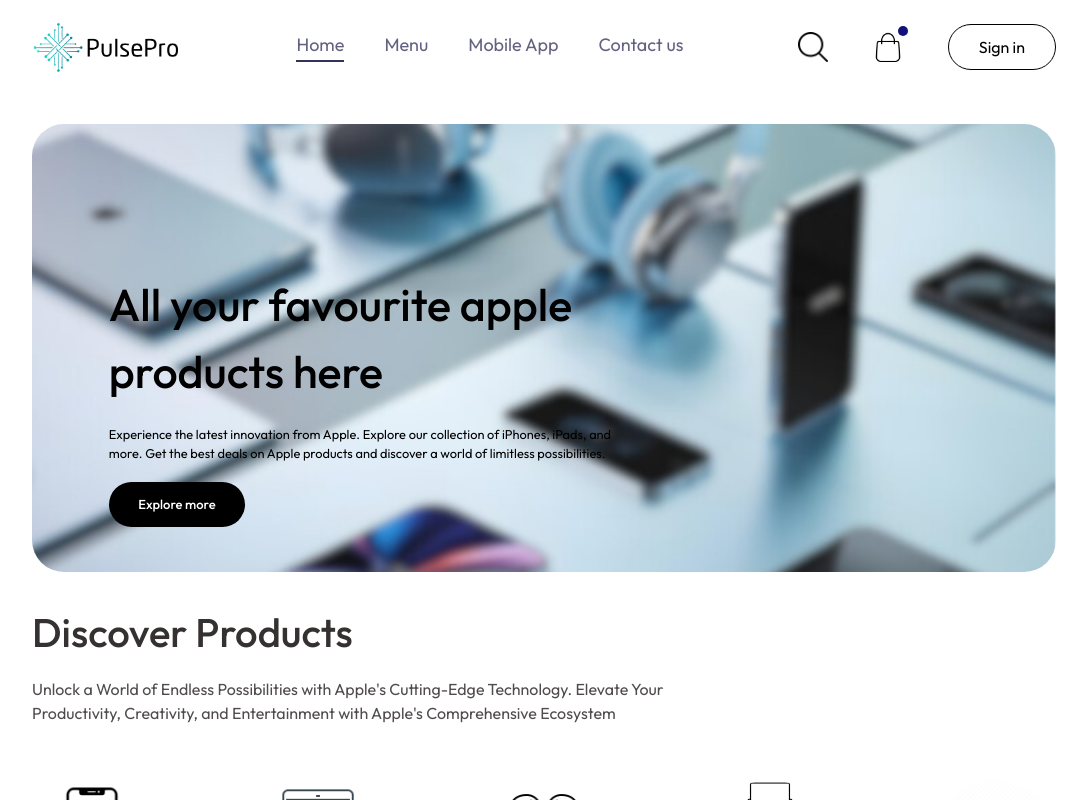
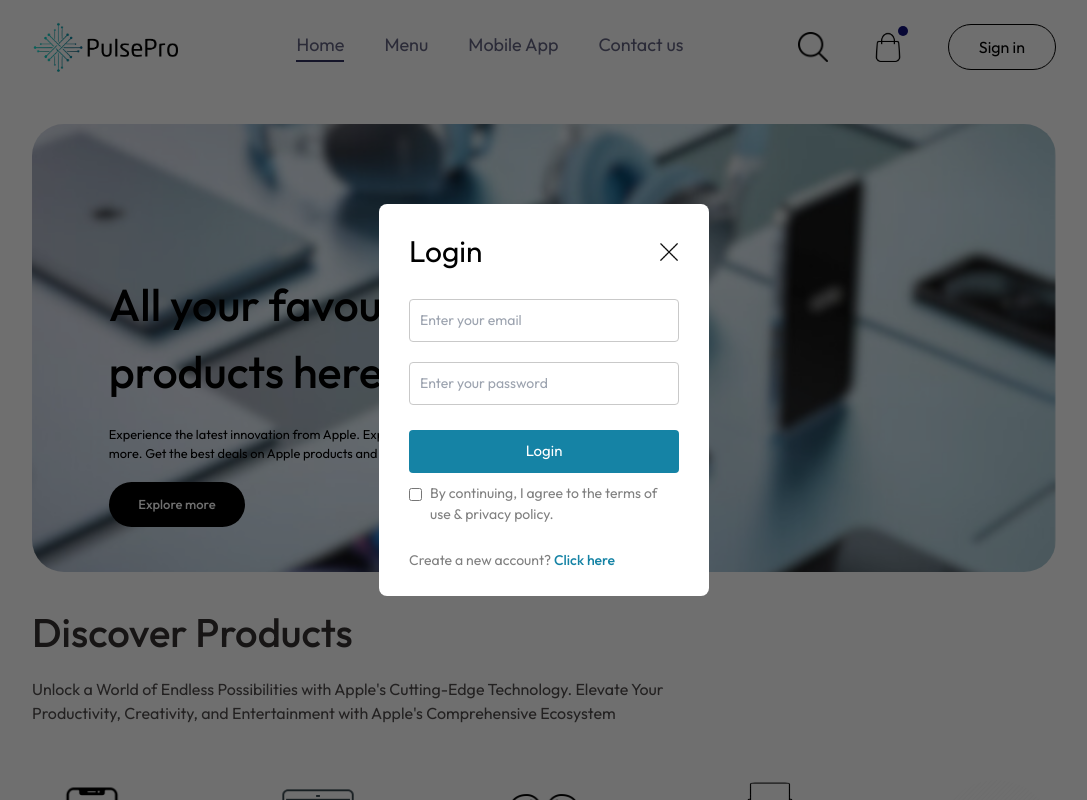
Before and after one commit to Hibajk/ecom_website, a React (Vite) app: page / in a window 1280 px wide. Both pictures are taken after a click on the button "Sign in". Shown: the top 800 px of the page, without its empty margins (96-1183 px from the left). Built offline with nearby package versions, Linux system fonts and the light colour scheme.

Commit message:
sign in and sign up comp created

```diff
--- a/src/App.jsx
+++ b/src/App.jsx
@@ -1,16 +1,21 @@
-import React from 'react'
+import React, { useState } from 'react'
 import Navbar from './components/Navbar/Navbar'
 import { Route, Routes } from 'react-router-dom'
 import Home from './pages/Home/Home'
 import Cart from './pages/Cart/Cart'
 import PlaceOrder from './pages/PlaceOrder/PlaceOrder'
 import Footer from './components/Footer/Footer'
+import Login from './components/Login/Login'
 
 const App = () => {
+
+  const [showLogin,setShowLogin] = useState(false)
+
   return (
     <>
+    {showLogin?<Login setShowLogin={setShowLogin}/>:<></>}
       <div className='app'>
-        <Navbar />
+        <Navbar setShowLogin={setShowLogin}/>
         <Routes>
           < Route path='/' element={<Home/>} />
           <Route path='/cart' element={<Cart/>} />
--- a/src/assets/assets.js
+++ b/src/assets/assets.js
@@ -33,6 +33,7 @@
 import footerlogo from './footerlogo.png'
 import appstore from './apple.png'
 import playstore from './google.png'
+import cross_icon from './cross_icon.png'
 
 export const assets = {
     airpods,
@@ -69,7 +70,8 @@
     instagram,
     footerlogo,
     appstore,
-    playstore
+    playstore,
+    cross_icon
 }
 
 export const products_list = [
--- /dev/null
+++ b/src/components/Login/Login.css
@@ -0,0 +1,75 @@
+.login-popup{
+    position: absolute;
+    z-index: 1;
+    width: 100%;
+    height: 100%;
+    background-color: #00000090;
+    display: grid;
+}
+
+.login-popup-container{
+    place-self: center;
+    width: max(23vw,330px);
+    color: grey;
+    background-color: white;
+    display: flex;
+    flex-direction: column;
+    gap: 25px;
+    padding: 25px 30px;
+    border-radius: 8px;
+    font-size: 14px;
+    animation: fadeIn 0.5s;
+}
+
+.login-popup-title{
+    display: flex;
+    justify-content: space-between;
+    align-items: center;
+    color: black;
+    font-size: 30px;
+}
+
+.login-popup-title img{
+    width: 20px;
+    cursor: pointer;
+}
+
+.login-popup-inputs{
+    display: flex;
+    flex-direction: column;
+    gap: 20px;
+}
+
+.login-popup-inputs input{
+    outline: none;
+    border: 1px solid #c9c9c9;
+    padding: 10px;
+    border-radius: 4px;
+}
+
+.login-popup-container button{
+    border: none;
+    padding: 10px;
+    border-radius: 4px;
+    color: white;
+    background-color: rgb(21, 131, 165);
+    font-size: 15px;
+    cursor: pointer;
+}
+
+.login-popup-condition{
+    display: flex;
+    align-items: start;
+    gap: 8px;
+    margin-top: -15px;
+}
+
+.login-popup-condition input{
+    margin-top: 5px;
+}
+
+.login-popup p span{
+    color: rgb(21, 131, 165);
+    font-weight: 500;
+    cursor: pointer;
+}
--- /dev/null
+++ b/src/components/Login/Login.jsx
@@ -0,0 +1,35 @@
+import React, { useState } from 'react'
+import './Login.css'
+import { assets } from '../../assets/assets'
+
+const Login = ({setShowLogin}) => {
+
+    const [currState,setCurrState] = useState("Login")
+
+  return (
+    <div className="login-popup">
+        <form className='login-popup-container'>
+            <div className="login-popup-title">
+                <h2>{currState}</h2>
+                <img onClick={()=>setShowLogin(false)} src={assets.cross_icon} alt="" />
+            </div>
+            <div className="login-popup-inputs">
+                {currState==="Login"?<></>:<input type="text" placeholder='Enter your name' required />}
+                <input type="email" placeholder='Enter your email' required />
+                <input type="password" placeholder='Enter your password' required/>
+            </div>
+            <button>{currState==="Sign Up"?"Create an account":"Login"}</button>
+            <div className="login-popup-condition">
+                <input type="checkbox" required />
+                <p>By continuing, I agree to the terms of use & privacy policy.</p>
+            </div>
+            {currState==="Login"
+            ?<p>Create a new account? <span onClick={()=>setCurrState("Sign Up")}>Click here</span></p>
+            :<p>Already have an account? <span onClick={()=>setCurrState("Login")}>Login here</span></p>
+            }
+        </form>
+    </div>
+  )
+}
+
+export default Login
--- a/src/components/Navbar/Navbar.jsx
+++ b/src/components/Navbar/Navbar.jsx
@@ -5,7 +5,7 @@
 
 
 
-const Navbar = () => {
+const Navbar = ({setShowLogin}) => {
 
   const [menu,setMenu] = useState("Home")
 
@@ -26,7 +26,7 @@
             <img src={assets.cardicon} alt="" />
             <div className="dot"></div>
           </div>
-          <button>Sign in</button>
+          <button onClick={()=>setShowLogin(true)}>Sign in</button>
         </div>
     </div>
   )
```
Also changed, not shown: src/assets/cross_icon.png (added).
